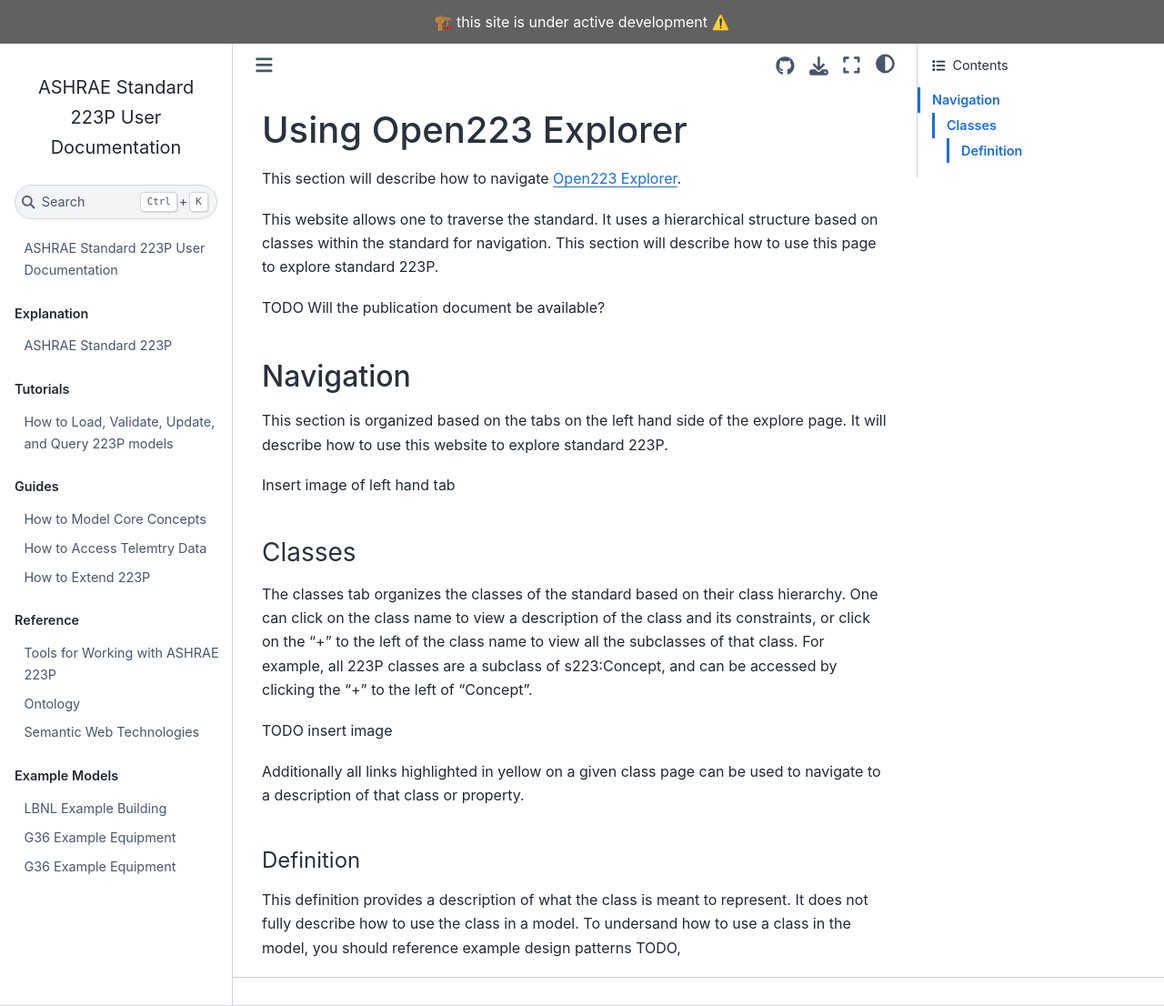
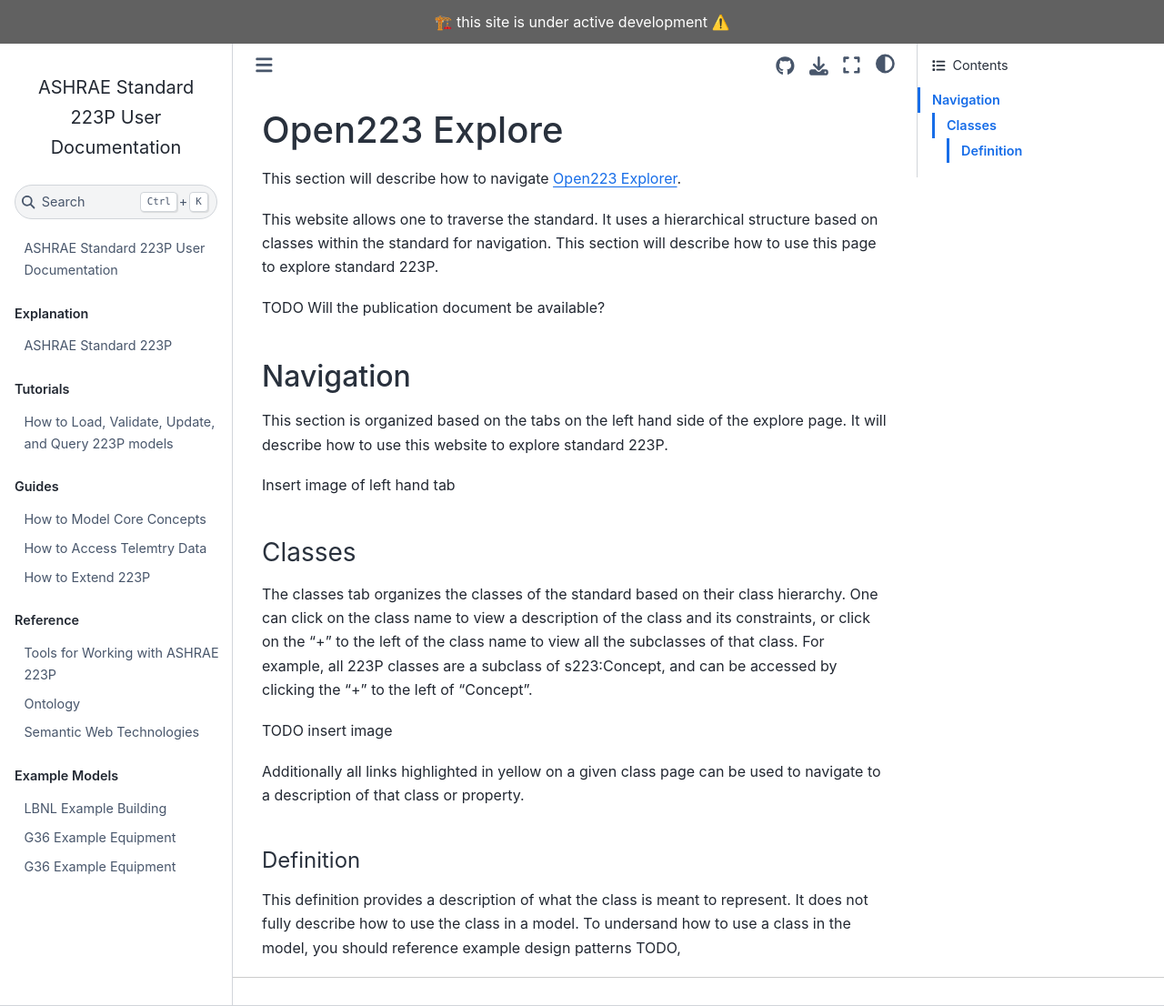
Before and after one commit to open223/docs.open223.info, a Jupyter Book: the page built from reference/223-explore.md, in a window 1280 px wide and 1106 px high. Shown: the whole window at 91% size. Built offline with Jupyter Book 1.0.4 settings and Sphinx 7.4.7 and the Sphinx Book theme 1.1.4, drawn with Linux system fonts in a browser that asks for light colours; pages that are not in the unit, such as notebooks, are missing from menus.

Commit message:
update 223 explore and 223 query (and whitespace removal)

```diff
--- a/reference/223-explore.md
+++ b/reference/223-explore.md
@@ -1,5 +1,5 @@
 (223-explore)=
-# Using Open223 Explorer
+# Open223 Explore
 
 This section will describe how to navigate [Open223 Explorer](https://explore.open223.info/).
 
```
Also changed, not shown: reference/223-query.md (+1 -1 lines).
